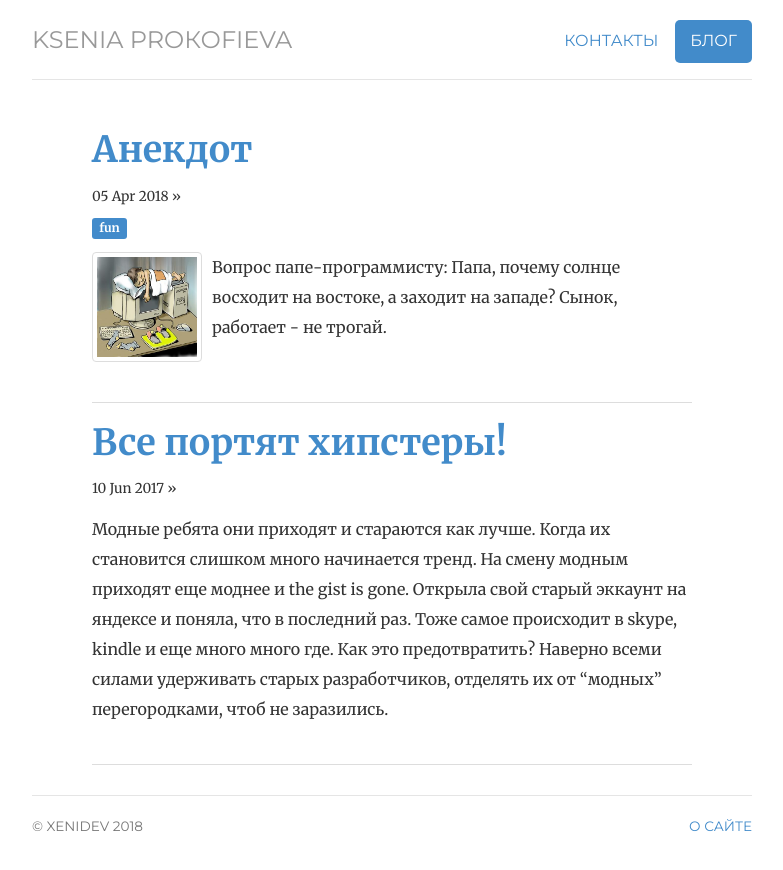
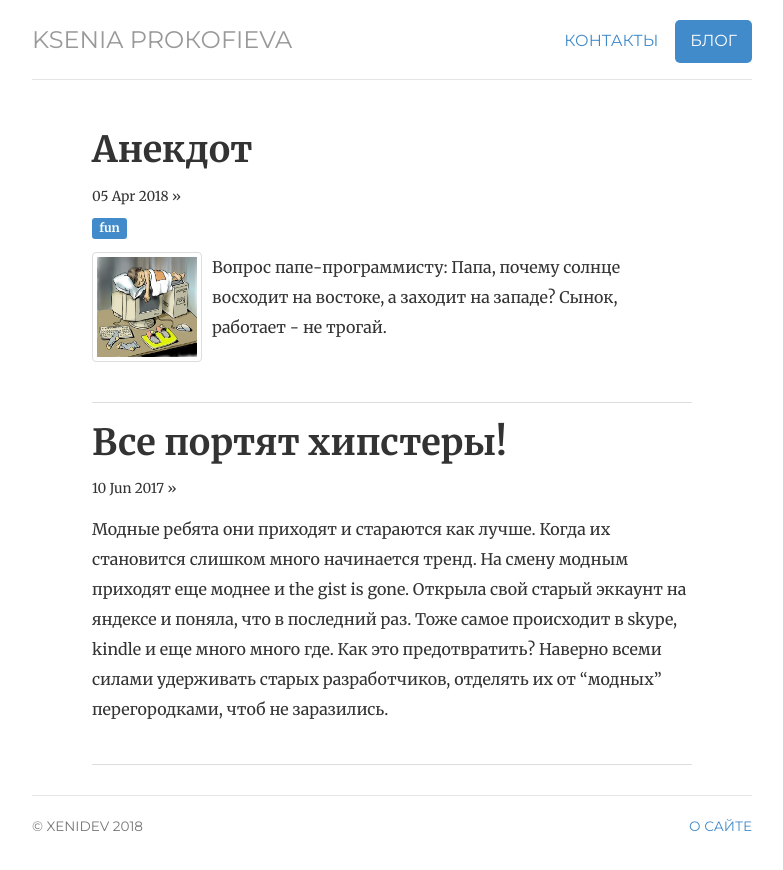
Before and after one commit to ValeraS/xenidev.github.io, a Jekyll site: the page built from notes/index.html, in a window 1280 px wide. Shown: the top 870 px of the page, without its empty margins (248-1031 px from the left). Built offline with Jekyll 4.4.1, drawn with Linux system fonts in a browser that asks for light colours.

Commit message:
Update style.css

```diff
--- a/css/style.css
+++ b/css/style.css
@@ -128,3 +128,19 @@ pre.prettyprint { padding: 10px !important; margin: 40px; font-size: 12px;}
     margin-bottom: 10px;
     margin-right: 10px
 }
+
+/* POST-LIST */
+
+.notelist ul li h1.title a {
+    color: #333333;
+}
+
+.post-list-image {
+    width: 30%;
+    max-width: 100%;
+    min-height: 11rem;
+    background-size: cover;
+    background-position: 50% 50%;
+    float: left;
+    padding-right: 10px;
+   }
```
